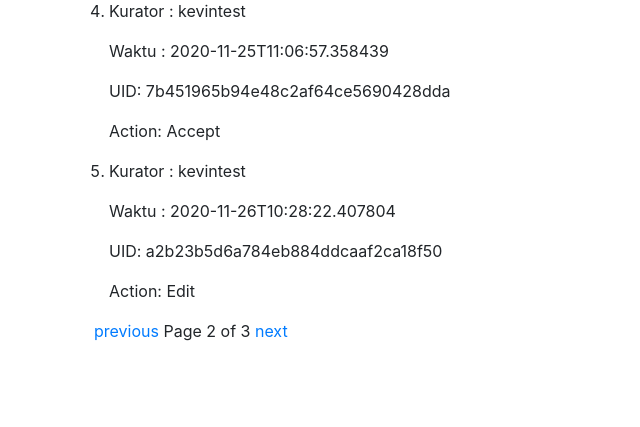
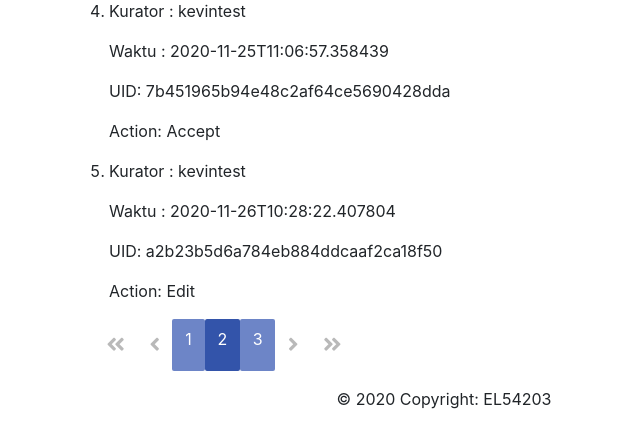
Before and after one commit to imkei96/kurasi_admin, a Django app: page /admin_page/log?page=2 in a window 1280 px wide. Shown: the part 793-1220 px from the top of the page, without its empty margins (196-836 px from the left). Before the commit the page ends 1134 px from the top, so only its background shows below. Run offline with Django 3.2, Linux system fonts and the light colour scheme; a user stored in the database is signed in; some libraries are stand-ins or nearby versions.

Commit message:
percantik paginating

```diff
--- a/admin_page/templates/admin_page/historylog.html
+++ b/admin_page/templates/admin_page/historylog.html
@@ -15,13 +15,32 @@
       {% endfor %}
     </ol>
     {% if log.paginator.num_pages > 1 %}
+
+    <div class="pagination">
       {% if log.has_previous %}
-        <a href="?page={{ log.previous_page_number }}">previous</a>
+      <a class="pagination-action" href="?page=1">
+          <i class="fa fa-angle-double-left" aria-hidden="true"></i> </a>
+      <a class="pagination-action" href="?page={{ log.previous_page_number }}">
+          <i class="fa fa-angle-left" aria-hidden="true"></i>
+      </a>
       {% endif %}
-      <span>Page {{ log.number }} of {{ log.paginator.num_pages }}</span>
+      {% for num in log.paginator.page_range %}
+          {% if log.number == num %}
+              <span class="pagination-number pagination-current">{{ num }}</span>
+          {% elif num > log.number|add:'-3' and num < log.number|add:'3' %}
+              <a class="pagination-number" href="?page={{ num }}">{{ num }}</a>
+          {% endif %}
+      {% endfor %}
       {% if log.has_next %}
-        <a href="?page={{ log.next_page_number }}">next</a>
+          <a class="pagination-action" href="?page={{ log.next_page_number }}">
+              <i class="fa fa-angle-right" aria-hidden="true"></i>
+          </a>
+          <a class="pagination-action" href="?page={{ log.paginator.num_pages }}">
+              <i class="fa fa-angle-double-right" aria-hidden="true"></i>
+          </a>
       {% endif %}
+    </div>
+
     {% endif %}
   </div>
 
--- a/admin_page/templates/base_generic.html
+++ b/admin_page/templates/base_generic.html
@@ -6,9 +6,10 @@
   <meta charset="utf-8">
   <meta name="viewport" content="width=device-width, initial-scale=1">
 
-  <link rel="stylesheet" type="text/css" href="{% static "vendor/bootstrap/bootstrap.css" %} ">
-  <link rel="stylesheet" type="text/css" href="{% static "css/styles.css" %}">
-
+  <link rel="stylesheet" type="text/css" href="{% static 'vendor/bootstrap/bootstrap.css' %} ">
+  <link rel="stylesheet" type="text/css" href="{% static 'css/styles.css' %}">
+  <link rel="stylesheet" href="{% static 'blog/css/pagination_blue.css' %}">
+  <link rel="stylesheet" href="https://use.fontawesome.com/releases/v5.8.2/css/all.css" integrity="sha384-oS3vJWv+0UjzBfQzYUhtDYW+Pj2yciDJxpsK1OYPAYjqT085Qq/1cq5FLXAZQ7Ay" crossorigin="anonymous">
 </head>
 <body>
   <div class="jumbotron text-center" id="header">
@@ -67,8 +68,10 @@
       </div>
     </div>
   </div>
-
-
+  <div class="footer-copyright text-center py-3">
+    &#169; 2020 Copyright:
+    <a> EL54203</a>
+  </div>
 
 </body>
 </html>
--- /dev/null
+++ b/static/css/pagination_blue.css
@@ -0,0 +1,37 @@
+
+/* BLUE THEME */
+/* https://samulinatri.com/blog/django-pagination-tutorial/#full-tutorial */
+
+.pagination {
+    margin-top: 1em;
+}
+
+.pagination a {
+    text-decoration: none;
+}
+
+.pagination-number {
+    padding: 0.5em 0.8em;
+    border-radius: 2px;
+    color: #fff;
+    background-color: #6D85C7;
+}
+
+.pagination-number:hover,
+.pagination-current {
+    background-color: #3354AA;
+}
+
+.pagination-action {
+    margin: 0 0.1em;
+    display: inline-block;
+    padding: 0.5em 0.5em;
+    color: #B9B9B9;
+    font-size: 1.3em;
+}
+
+.pagination-action:hover,
+.pagination-previous,
+.pagination-next {
+    color: #3354AA;
+}
```
Also changed, not shown: admin_page/templates/admin_page/data.html (+22 -3 lines), admin_page/templates/admin_page/data_curated.html (+21 -3 lines), db.sqlite3, static/css/styles.css (line endings or trailing spaces).
